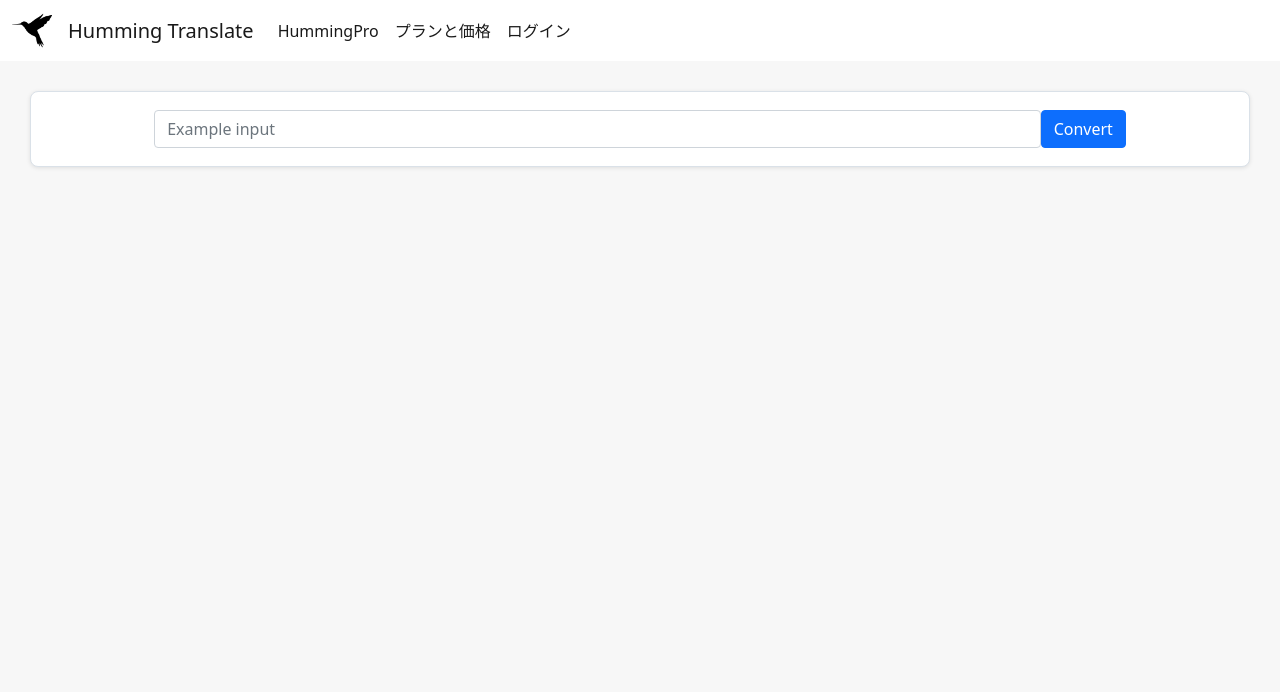
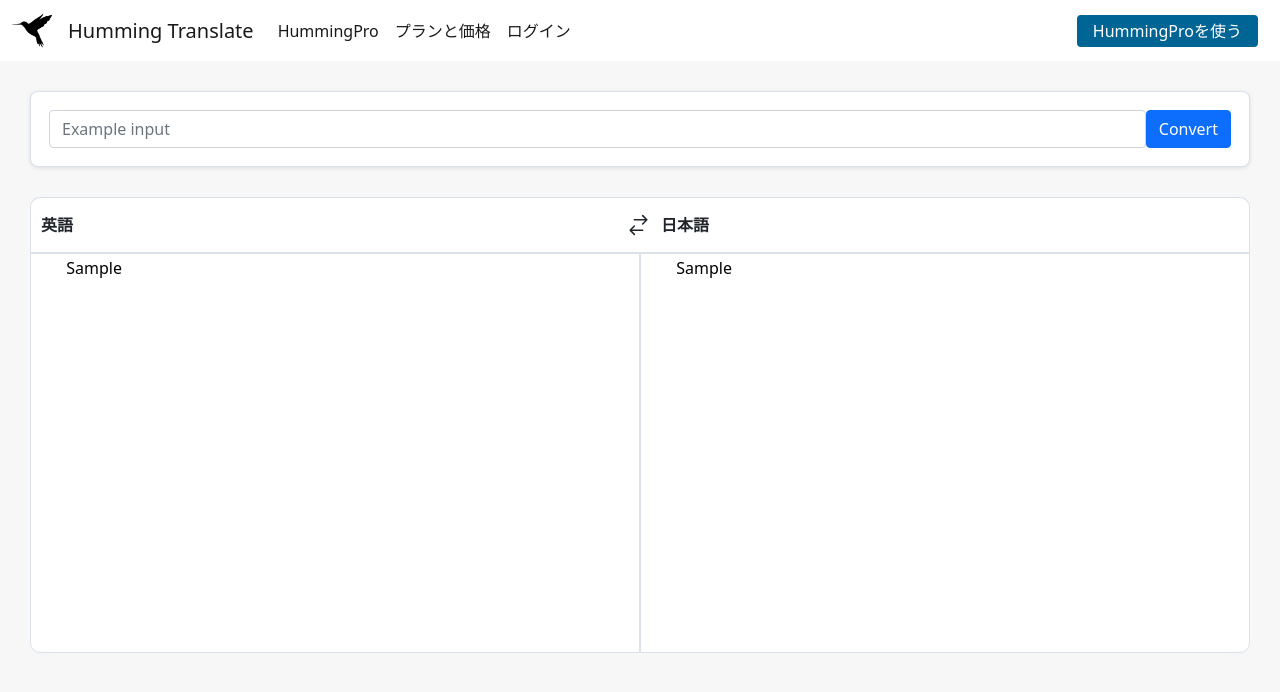
Before and after one commit to RyougaSeko/TranscribeAI, a Flask app: template templates/index.html in a window 1280 px wide. Shown: the top 692 px of the page. Run offline with Flask 2, Linux system fonts and the light colour scheme; the template is opened without the code that fills it: most values are stand-ins (such as "Sample title", 1, 10 or a date in 2020).

Commit message:
UI修正

```diff
--- a/app.py
+++ b/app.py
@@ -6,7 +6,10 @@ import torch
 import transcribe
 import translate
 import glob
-
+from youtubesearchpython import *
+import time
+import subprocess
+from mutagen.mp3 import MP3
 
 app = Flask(__name__)
 
@@ -23,23 +26,27 @@ def hello():
 
         url = request.form.get("url")
 
+        movie_id = url.split("watch?v=")[1].split("&ab_channel=")[0]
+
         #Youtube動画DL
         cmd = "yt-dlp " + "-x --audio-format mp3 " + url
         res = os.system(cmd)
 
-        if res != "0":
-            print("error")
+        #mp3ファイルが完全にDLされるまで待機する処理を書きたい。
+        while res != 0:
+            print(res)
+            pass
 
         #音声のファイル名を習得
         file_list = glob.glob(
-        "*.mp3"
+            "*" + movie_id + "*.mp3"
         )
 
         while len(file_list) == 0:
             #mp3ファイルを取得
             file_list = glob.glob(
-            "*.mp3"
-            )
+                "*" + movie_id + "*.mp3"
+        )
 
         # スクリプトを置いたフォルダ内に保存された音声ファイル名取得
         name_list = [os.path.basename(file) for file in file_list]
@@ -47,9 +54,17 @@ def hello():
 
         print('audio_name')
         print(audio_name)
+        audio = MP3(audio_name)
+        print (f"print (audio.info.length) = {audio.info.length}")
+
+
+        while os.path.exists(audio_name) != True:
+            print(f"os.path.exists(audio_name)={os.path.exists(audio_name)}")
+            time.sleep(1)
+            pass
 
         # whisperにかける
-        transcribe.transribe(audio_name)
+        transcribe.transribe(str(audio_name))
 
         #動画の削除
         os.remove(audio_name)
@@ -57,13 +72,18 @@ def hello():
         #書き起こしたtextのpathを習得
         text_path = f"download/{audio_name}.txt"
 
+        #書き起こした英語の取得
+        f = open(text_path, 'r')
+        transcripted_txt = f.read()
+        f.close()
+
         #DeepLで翻訳した文章の習得
         translated_txt = translate.translation(text_path)
 
         #transcibeしたテキストの削除
         os.remove(text_path)
 
-        return render_template('translated.html', translated_txt=translated_txt)
+        return render_template('index.html', transcripted_txt = transcripted_txt, translated_txt=translated_txt)
     else:
         return render_template('index.html')
 
--- a/static/css/base.css
+++ b/static/css/base.css
@@ -26,3 +26,139 @@ body {
 .index-serch-button {
     margin: auto;
 }
+
+.index-output-wrapper {
+    display: flex;
+    min-height: clamp(250px,50vh,557px);
+}
+
+.index-output-sidecontainer {
+    display: flex;
+    flex-direction: column;
+    width: calc(50% - 32px);
+    line-height: 1.5;
+    position: relative;
+}
+
+.index-output-textarea-right {
+    overflow: auto;
+    display: inline-block;
+    -webkit-appearance: none;
+    -moz-appearance: none;
+    appearance: none;
+    width: 100%;
+    box-sizing: border-box;
+    overflow: hidden;
+    border: none;
+    background-color: rgba(0,0,0,0);
+    background: rgba(0,0,0,0);
+    vertical-align: top;
+    text-align: start;
+    font-size: 100%;
+    position: relative;
+    resize: none;
+    /* border-top-left-radius: 10px 10px; */
+    border-bottom-left-radius: 10px 10px;
+
+    width: 50%;
+    background-color: white;
+    border: 1px solid #dae1e8;
+}
+
+.index-translate-icon {
+    background-color: white;
+}
+
+.index-output-textarea-left {
+    overflow: auto;
+    display: inline-block;
+    -webkit-appearance: none;
+    -moz-appearance: none;
+    appearance: none;
+    width: 100%;
+    box-sizing: border-box;
+    overflow: hidden;
+    border: none;
+    background-color: rgba(0,0,0,0);
+    background: rgba(0,0,0,0);
+    vertical-align: top;
+    text-align: start;
+    font-size: 100%;
+    position: relative;
+    resize: none;
+    /* border-top-right-radius: 10px 10px; */
+    border-bottom-right-radius: 10px 10px;
+    width: 50%;
+    background-color: white;
+    border: 1px solid #dae1e8;
+}
+
+.index-output-container {
+    margin-top: 30px;
+}
+
+.index-output-title {
+    height: 56px;
+    display: flex;
+    flex-direction: row;
+}
+
+.index-output-title strong{
+    margin: auto 0;
+    margin-left: 10px;
+}
+
+.index-output-title-left{
+    width: 50%;
+    background-color: white;
+    border: 1px solid #dae1e8;
+    border-right: 0px white;
+    margin-bottom: 0px;
+    border-top-left-radius: 10px 10px;
+    display: flex;
+    flex-direction: column;
+    justify-content: center;
+}
+
+.index-output-title-right{
+    width: 50%;
+    background-color: white;
+    border: 1px solid #dae1e8;
+    border-left: 0px white;
+    margin-bottom: 0px;    border-top-right-radius: 10px 10px;
+    display: flex;
+    flex-direction: row;
+    justify-content: left;
+}
+
+.index-translate-icon {
+    width: 25px;
+    margin-left: -14px;
+}
+
+.dl_headerMenu__proButton {
+    border: none;
+    color: #fff;
+    padding: 0.5em 1em;
+    font-weight: 400;
+    transition: background-color 100ms ease-out;
+    text-align: center;
+    margin-right: 10px;
+    line-height: 1em;
+
+    display: inline-block;
+    border-radius: 4px;
+    background-color: #006494;
+}
+
+@media (max-width: 840px) {
+    .index-output-sidecontainer {
+        width: calc(50% - 20px);
+    }
+
+    .dl_headerMenu__proButton {
+        width: 100px;
+        font-size: 10px;
+    }
+
+}
--- a/templates/base.html
+++ b/templates/base.html
@@ -22,9 +22,6 @@
           </a>
 
           <a class="navbar-brand mb-0 h1" href="/">Humming Translate</a>
-          <button class="navbar-toggler" type="button" data-bs-toggle="collapse" data-bs-target="#navbarNav" aria-controls="navbarNav" aria-expanded="false" aria-label="Toggle navigation">
-            <span class="navbar-toggler-icon"></span>
-          </button>
           <div class="collapse navbar-collapse" id="navbarNav">
             <ul class="navbar-nav">
               <li class="nav-item">
@@ -38,6 +35,10 @@
               </li>
             </ul>
           </div>
+          <button tabindex="0" class="dl_headerMenu__proButton" id="header-pro-button" _dl-connected="1" data-href="/pro?cta=header-pro-button" _dl-attr="onEvent{click}: $0.onClick, attr{data-href}:$0.proUrl, text: $0.label" _dl-attr-type="null">HummingProを使う</button>
+          <button class="navbar-toggler" type="button" data-bs-toggle="collapse" data-bs-target="#navbarNav" aria-controls="navbarNav" aria-expanded="false" aria-label="Toggle navigation">
+            <span class="navbar-toggler-icon"></span>
+          </button>
         </div>
       </nav>
       {% block main %}
--- a/templates/index.html
+++ b/templates/index.html
@@ -5,7 +5,7 @@
   <div class="index-url-input-wrapper">
     <form method="POST">
         <div class="index-form-button-wrapper d-flex p-2 justify-content-center">
-          <div class="form-group w-75">
+          <div class="form-group w-100">
             <input type="text" class="form-control" id="formGroupExampleInput" placeholder="Example input" name="url">
           </div>
           <div class="index-serch-button-wrapper align-middle">
@@ -13,5 +13,32 @@
           </div>
         </div>
     </form>
+  </div>
+</div>
+  <div class="index-output-container">
+    <div class="index-output-title">
+      <div class="index-output-title-left">
+        <strong>英語</strong>
+      </div>
+      <div class="index-output-title-right">
+        <div class="index-translate-icon" style="display: flex;">
+          <svg class="icon--UyQC8 svgIcon--SYoRT" focusable="false" viewBox="0 0 24 24">
+            <path stroke="currentColor" stroke-width="1.5" stroke-linecap="round" stroke-linejoin="round" d="M8 7L20 7M20 7L16 3M20 7L16 11M16 17L4 17M4 17L8 21M4 17L8 13">
+
+            </path>
+          </svg>
+        </div>
+        <strong>日本語</strong>
+      </div>
+    </div>
+    <div class="index-output-wrapper">
+      <textarea class="index-output-textarea-right" rows="4" cols="50">
+        {{ transcripted_txt }}
+      </textarea>
+      <textarea class="index-output-textarea-left" rows="4" cols="50">
+        {{ translated_txt }}
+      </textarea>
+    </div>
+  </div>
 </main>
 {% endblock %}
```
Also changed, not shown: 2 other files.
